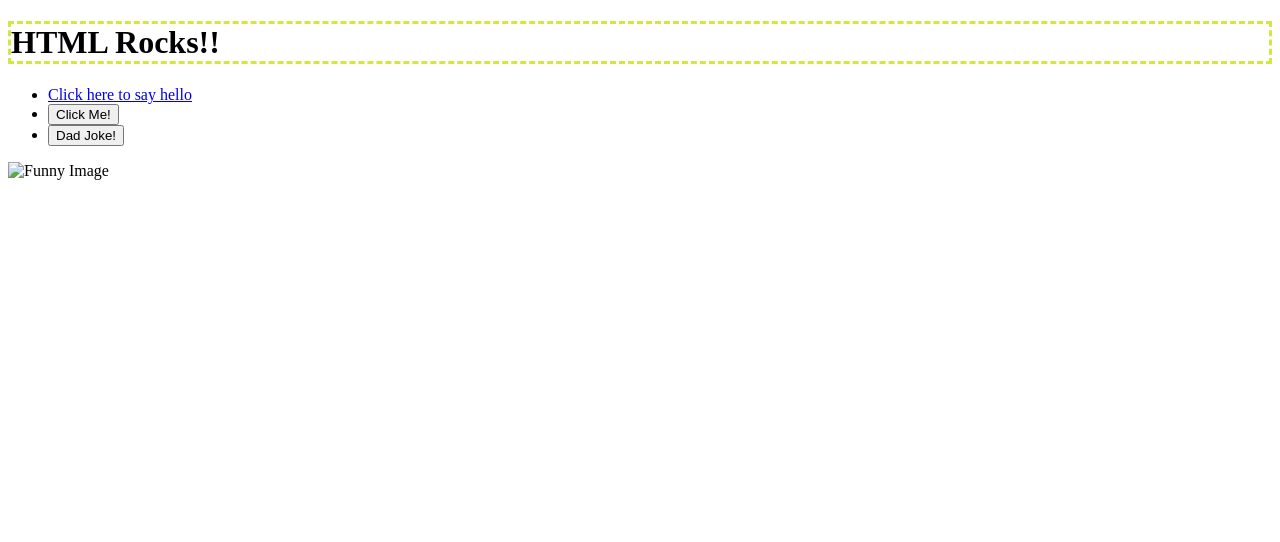
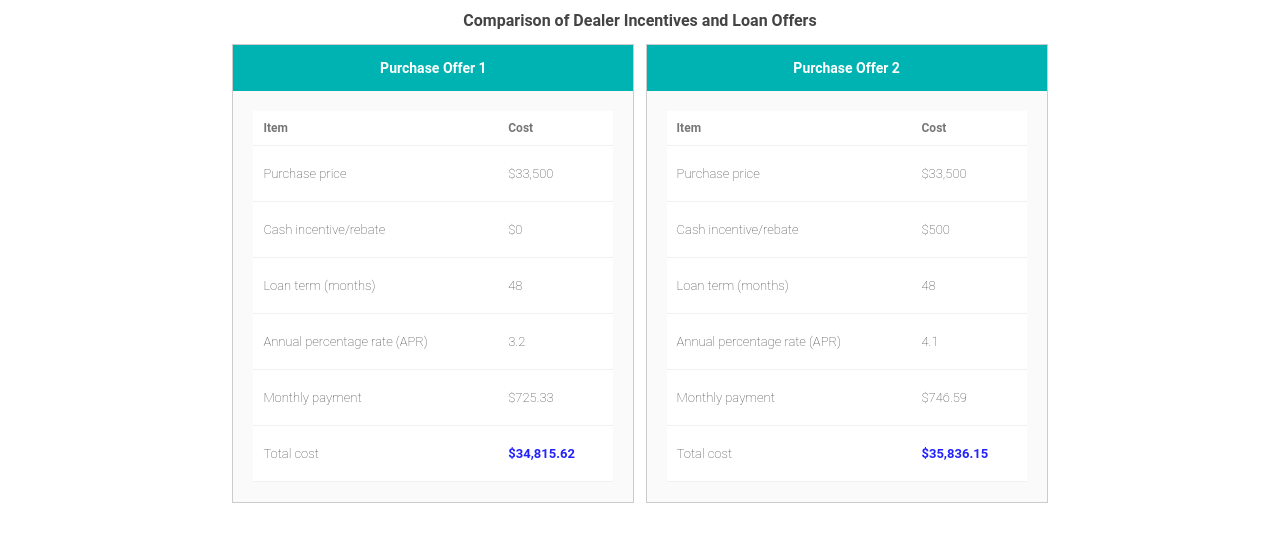
Before and after one commit to eawalls/05.03-Lab---Advanced-CSS, a website: page index.html in a window 1280 px wide. Drawn offline with Linux system fonts and the light colour scheme; files that its build step writes are made by us from their sources.

Commit message:
Lab Complete

```diff
--- a/index.html
+++ b/index.html
@@ -2,24 +2,109 @@
 <html>
 
 <head>
-  <meta charset="utf-8">
-  <title>CS208 - Starter Code (UPDATE ME)!</title>
-  <meta name="description" content="">
-  <meta name="viewport" content="width=device-width, initial-scale=1">
-  <link rel="stylesheet" href="style.css">
+    <link rel="stylesheet" href="style.css">
+    <title>Dealer Comparison</title>
 </head>
+<body>
 
-<body>
-  <h1>HTML Rocks!!</h1>
-  <ul>
-  <li><a href="/hello">Click here to say hello</a></li>
-  <li><button id="hello-link">Click Me!</button></li>
-  <li><button id="joke-button">Dad Joke!</button></li>
-  <script src="script.js"></script>
-  </ul>
-  <img src="funny.png" alt="Funny Image" width="300" height="200">
+<!--Header-->
+<div class="container">
+<h1>Comparison of Dealer Incentives and Loan Offers</h1>
 
-  <h2 id="joke-display"></h2>
+<!--First Offer-->
+<section class="offer">
+  <h2 class="offer-title">Purchase Offer 1</h2>
+    <div class="offer-contents">
+      <table>
+
+        <!--First Offer Heading-->
+        <thead>
+          <tr>
+            <th>Item</th>
+            <th>Cost</th>
+          </tr>
+        </thead>
+
+        <!--First Offer Content-->
+        <tbody>
+          <tr>
+            <td>Purchase price</td>
+            <td>$33,500</td>
+          </tr>
+          <tr>
+            <td>Cash incentive/rebate</td>
+            <td>$0</td>
+          </tr>
+          <tr>
+            <td>Loan term (months)</td>
+            <td>48</td>
+          </tr>
+          <tr>
+            <td>Annual percentage rate (APR)</td>
+            <td>3.2</td>
+          </tr>
+          <tr>
+            <td>Monthly payment</td>
+            <td>$725.33</td>
+          </tr>
+          <tr>
+            <td>Total cost</td>
+            <td class="final-value">$34,815.62</td>
+          </tr>
+        </tbody>
+
+      </table>
+    </div>
+  </section>
+</section>
+
+<!--Second Offer-->
+<section class="offer">
+  <h2 class="offer-title">Purchase Offer 2</h2>
+    <div class="offer-contents">
+      <table>
+
+        <!--Second Offer Heading-->
+        <thead>
+          <tr>
+            <th>Item</th>
+            <th>Cost</th>
+          </tr>
+        </thead>
+
+        <!--Second Offer Content-->
+        <tbody>
+          <tr>
+            <td>Purchase price</td>
+            <td>$33,500</td>
+          </tr>
+          <tr>
+            <td>Cash incentive/rebate</td>
+            <td>$500</td>
+          </tr>
+          <tr>
+            <td>Loan term (months)</td>
+            <td>48</td>
+          </tr>
+          <tr>
+            <td>Annual percentage rate (APR)</td>
+            <td>4.1</td>
+          </tr>
+          <tr>
+            <td>Monthly payment</td>
+            <td>$746.59</td>
+          </tr>
+          <tr>
+            <td>Total cost</td>
+            <td class="final-value">$35,836.15</td>
+          </tr>
+
+        </tbody>
+      </table>
+    </div>
+</section>
+
+</div>
+
 </body>
-
 </html>
```
Also changed, not shown: dist/style.css, 1 other file.
